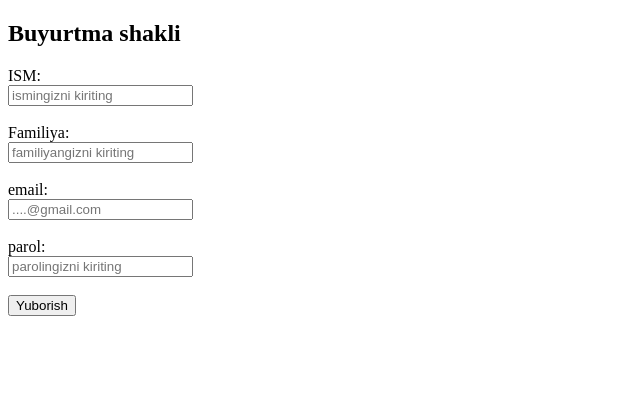
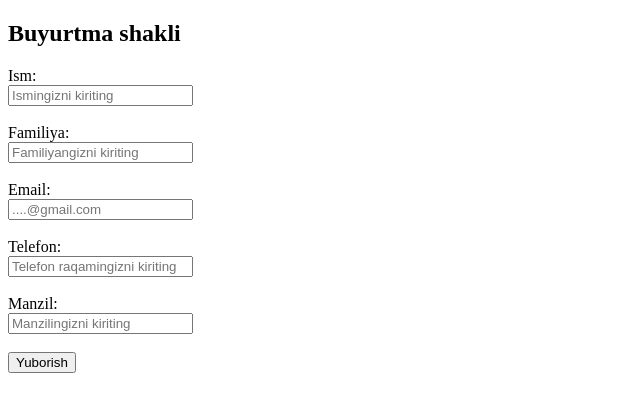
Before and after one commit to Jahongir7776/aap, a plain HTML site: page index.html in a window 1280 px wide. Shown: the whole page, without its empty margins (0-640 px from the left). Drawn offline with Linux system fonts and the light colour scheme.

Commit message:
Update index.html

```diff
--- a/index.html
+++ b/index.html
@@ -8,17 +8,20 @@
     <h2>Buyurtma shakli</h2>
 
     <form id="orderForm">
-        <label>ISM:</label><br>
-        <input type="text" name="ismi" placeholder="ismingizni kiriting" required><br><br>
+        <label>Ism:</label><br>
+        <input type="text" name="ism" placeholder="Ismingizni kiriting" required><br><br>
 
         <label>Familiya:</label><br>
-        <input type="text" name="familiya" placeholder="familiyangizni kiriting" required><br><br>
+        <input type="text" name="familiya" placeholder="Familiyangizni kiriting" required><br><br>
 
-        <label>email:</label><br>
-        <input type="text" name="email" placeholder="....@gmail.com" required><br><br>
+        <label>Email:</label><br>
+        <input type="email" name="email" placeholder="....@gmail.com" required><br><br>
 
-        <label>parol:</label><br>
-        <input type="text" name="parol" placeholder="parolingizni kiriting" required><br><br>
+        <label>Telefon:</label><br>
+        <input type="text" name="telefon" placeholder="Telefon raqamingizni kiriting" required><br><br>
+
+        <label>Manzil:</label><br>
+        <input type="text" name="manzil" placeholder="Manzilingizni kiriting" required><br><br>
 
         <button type="submit">Yuborish</button>
     </form>
@@ -30,16 +33,12 @@
         form.addEventListener('submit', function(e) {
             e.preventDefault();
 
-            const food = form.food.value;
-            const fio = form.fio.value;
-            const phone = form.phone.value;
-            const address = form.address.value;
-
             const data = {
-                food,
-                fio,
-                phone,
-                address
+                ism: form.ism.value,
+                familiya: form.familiya.value,
+                email: form.email.value,
+                telefon: form.telefon.value,
+                manzil: form.manzil.value
             };
 
             tg.sendData(JSON.stringify(data));
```
